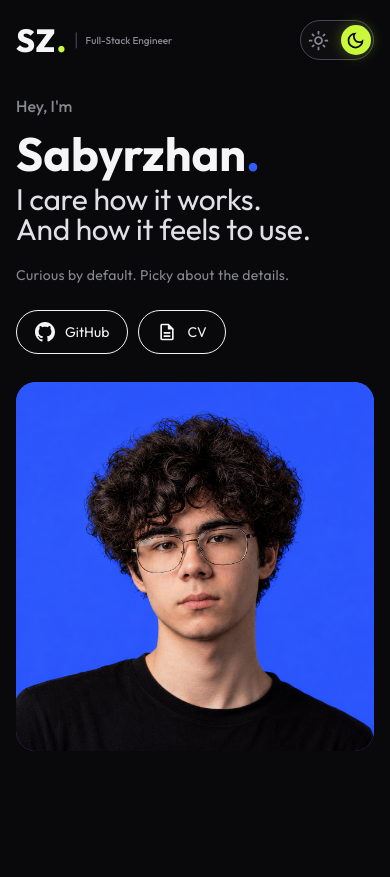
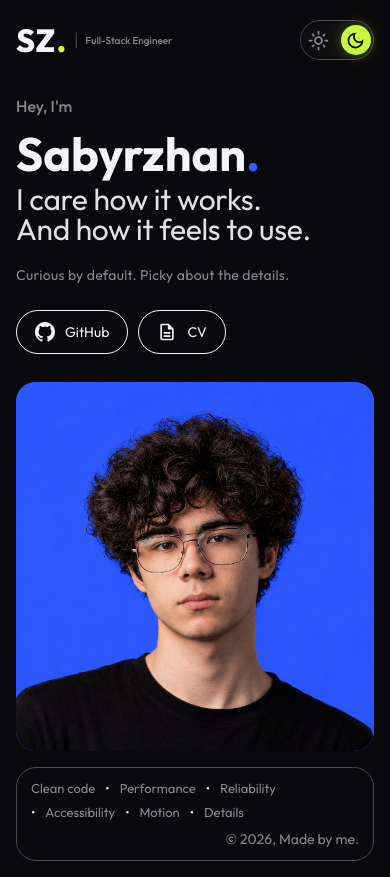
Before and after one commit to sabyrkoff/sabyrkoff, a React (Vite) app: page / in a window 390 px wide. Before the commit the page ends 844 px from the top, so only its background shows below. Built offline with nearby package versions, Linux system fonts and the light colour scheme; a web font is replaced by a local one.

Commit message:
feat: add responsive footer

```diff
--- a/index.html
+++ b/index.html
@@ -6,7 +6,7 @@
     <link rel="preconnect" href="https://fonts.googleapis.com" />
     <link rel="preconnect" href="https://fonts.gstatic.com" crossorigin />
     <link href="https://fonts.googleapis.com/css2?family=Google+Sans+Flex:wght@400..700&display=swap" rel="stylesheet" />
-    <title>Sabyrzhan Zhaslanuly</title>
+    <title>Sabyrzhan - Full-Stack Engineer</title>
   </head>
   <body>
     <div id="root"></div>
--- a/src/App.tsx
+++ b/src/App.tsx
@@ -1,4 +1,5 @@
 import { Header } from '@/components/Header'
+import { Footer } from '@/components/Footer'
 import { Hero } from '@/components/Hero'
 
 export const App = () => {
@@ -8,6 +9,7 @@ export const App = () => {
       <main>
         <Hero />
       </main>
+      <Footer />
     </>
   )
 }
--- /dev/null
+++ b/src/components/Footer/Footer.module.css
@@ -0,0 +1,90 @@
+.footer {
+  width: min(100%, 1600px);
+  margin: 0 auto;
+  padding: 0 clamp(20px, 3.4vw, 48px) 24px;
+  color: var(--color-text);
+}
+
+.bar {
+  display: flex;
+  align-items: center;
+  justify-content: space-between;
+  gap: 24px;
+  min-height: 60px;
+  padding: 8px 28px;
+  border: 1px solid var(--color-border);
+  border-radius: 999px;
+}
+
+.skills {
+  display: flex;
+  flex: 0 1 auto;
+  align-items: center;
+  justify-content: flex-start;
+  gap: clamp(10px, 1.4vw, 22px);
+  margin: 0;
+  padding: 0;
+  color: var(--color-muted);
+  font-size: 14px;
+  list-style: none;
+  white-space: nowrap;
+}
+
+.skills li + li::before {
+  margin-right: clamp(10px, 1.4vw, 22px);
+  color: var(--color-text);
+  content: '•';
+}
+
+.copyright {
+  flex: 0 0 auto;
+  color: var(--color-muted);
+  font-size: 14px;
+}
+
+@media (max-width: 980px) {
+  .bar {
+    gap: 16px;
+    padding-inline: 20px;
+  }
+
+  .skills {
+    font-size: 13px;
+  }
+}
+
+@media (max-width: 720px) {
+  .bar {
+    display: grid;
+    grid-template-columns: 1fr;
+    gap: 12px;
+    padding: 14px 18px;
+    border-radius: 24px;
+  }
+
+  .skills {
+    flex-wrap: wrap;
+    row-gap: 8px;
+    white-space: normal;
+    justify-content: flex-start;
+  }
+
+  .copyright {
+    justify-self: end;
+  }
+
+}
+
+@media (max-width: 420px) {
+  .footer {
+    padding-inline: 16px;
+    padding-bottom: 16px;
+  }
+
+  .bar {
+    gap: 10px;
+    padding: 12px 14px;
+    border-radius: 20px;
+  }
+
+}
--- /dev/null
+++ b/src/components/Footer/Footer.tsx
@@ -0,0 +1,16 @@
+import styles from './Footer.module.css'
+
+const skills = ['Clean code', 'Performance', 'Reliability', 'Accessibility', 'Motion', 'Details']
+
+export const Footer = () => {
+  return (
+    <footer className={styles.footer}>
+      <div className={styles.bar}>
+        <ul className={styles.skills} aria-label="Areas of focus">
+          {skills.map((skill) => <li key={skill}>{skill}</li>)}
+        </ul>
+        <span className={styles.copyright}>© {new Date().getFullYear()}, Made by me.</span>
+      </div>
+    </footer>
+  )
+}
--- /dev/null
+++ b/src/components/Footer/index.ts
@@ -0,0 +1 @@
+export { Footer } from './Footer'
```
